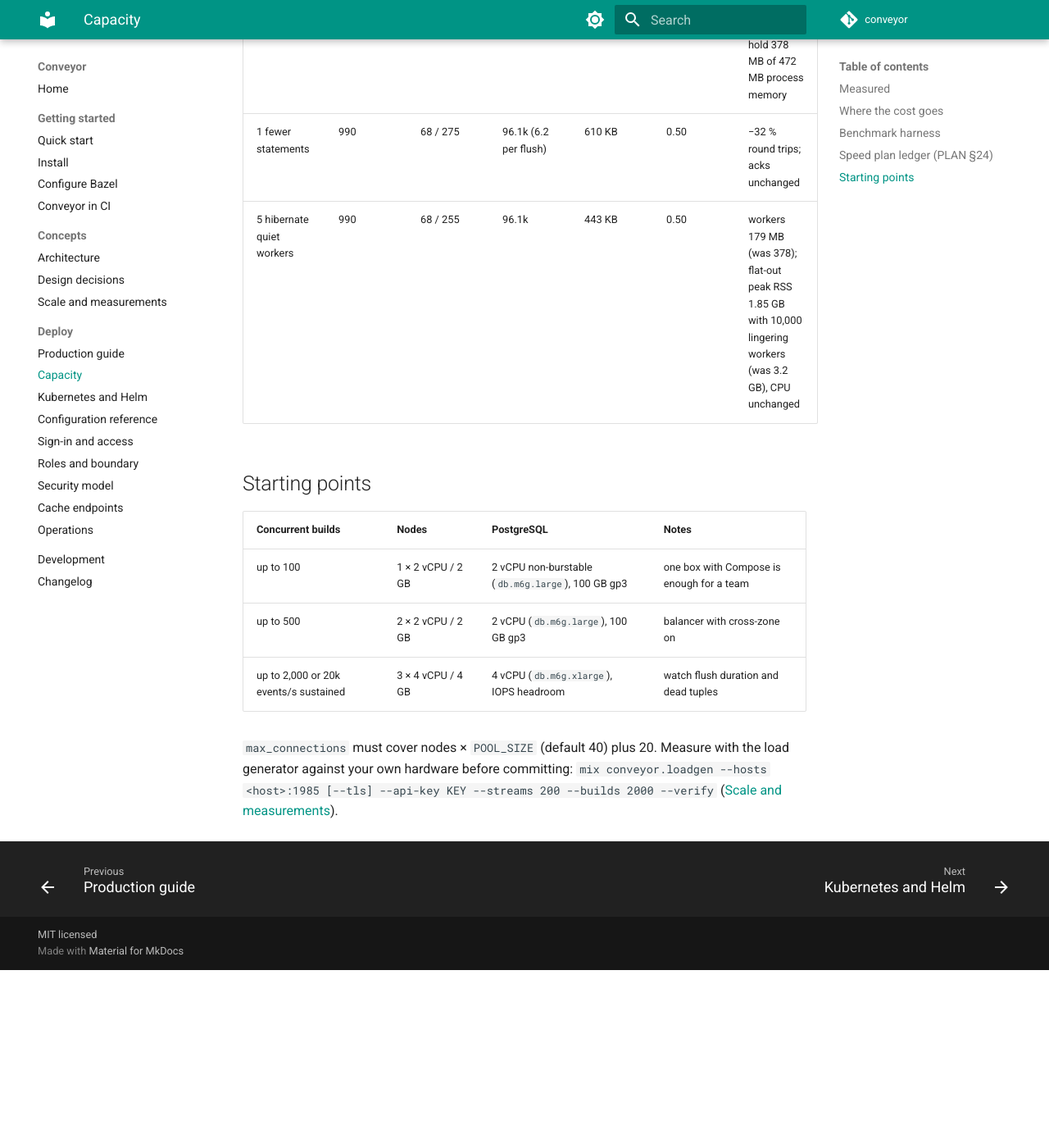
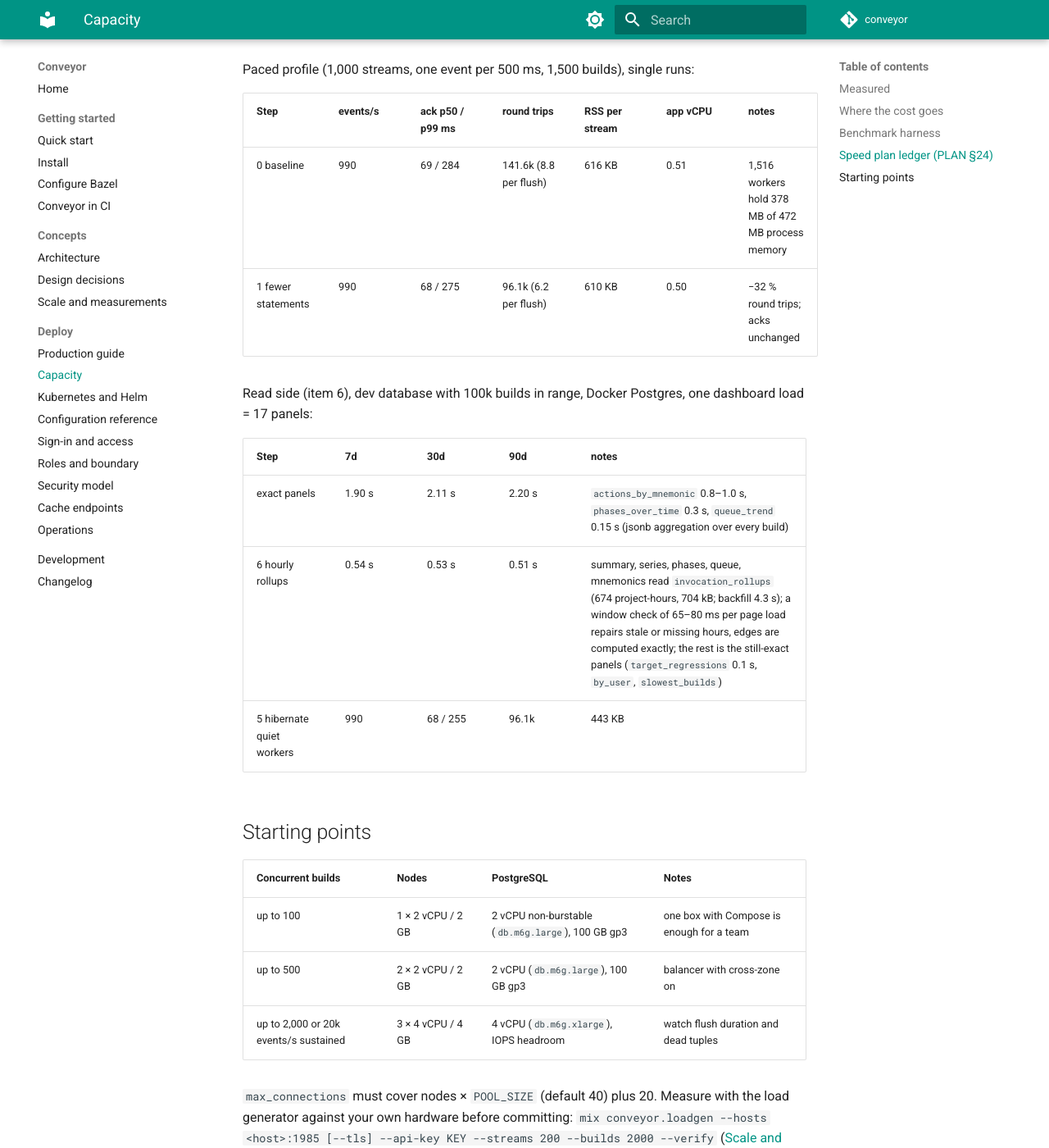
Before and after one commit to erneestoc/conveyor, an MkDocs documentation site: the page built from docs/capacity.md, in a window 1280 px wide and 1400 px high, scrolled down 4569 px. Shown: the whole window at 82% size. Built offline with MkDocs 1.6.1 and Material for MkDocs 9.7.7, drawn with Linux system fonts in a browser that asks for light colours; comment, search, counter and statistics services are not loaded; before the commit the page ends 5752 px from its top, so only the background shows below that; some of the changed text lies outside the part shown.

Commit message:
PLAN §24.6: dashboards from hourly rollups
invocation_rollups holds one row per project and hour: counts by status, cache and action
sums (over every build and over finished ones, null-preserving like the SQL sums they
replace), distinct users, a t-digest of durations (Conveyor.Metrics.Digest: exact for
unit-weight centroids in percentile_cont's convention, bounded and tail-precise when
merged), per-phase and per-mnemonic sums. Conveyor.Metrics.Rollup.compute/3 aggregates
any interval with the panels' own SQL; the job (Workers.Rollup, every 5 minutes over two
days, nightly over 90) stores full hours, and the dashboard reads a window as stored hours
plus exact computations of the partial edges and the last full hour. Hours whose row is
missing or older than their builds are rolled on read, and the LiveViews verify a window
once per page (Rollup.ensure!/1). summary, series, phases_over_time, queue_trend and
actions_by_mnemonic take this path for scopes without a free-form query; segments and
queries stay exact; retention prunes rows. rollup_test.exs asserts rolled == exact for
every scope shape on the golden data; the digest has a percentile_cont property.

Measured on the dev database (100k builds in range): a dashboard load of 17 panels went
from 2.2 s to 0.5 s; 674 project-hours backfilled in 4.3 s into 704 kB.

Co-Authored-By: Claude Fable 5.1 <noreply@anthropic.com>
Claude-Session: https://claude.ai/code/session_013T4qUDStW7F9C64ivhxJdn

```diff
--- a/docs/capacity.md
+++ b/docs/capacity.md
@@ -77,6 +77,7 @@ Flat-out profile, 200 streams × 10,000 builds (438,750 events), medians of thre
 | 1 fewer statements | 17,719 | 3,135 | 19–27k | 865 | 120 / 425 | 115k (14.0 per flush, 1,547 xact/s) | −24 % round trips, −42 % transactions, −3.5 % WAL; Postgres CPU within run noise (0.66–0.9 vCPU), planning time was the first version's hidden cost (unnamed statements planned per call, 4.2 s of 26 s) |
 | 5 hibernate quiet workers | 17,670 | 3,190 | — | 866 | 107 / 400 | 115k | peak RSS 3.2 GB → 1.85 GB with 10,000 lingering workers; CPU unchanged |
 | 4a scrubber prefilter | 20,040 | 5,843 | 27,964 | 810 | 49 / 217 | 105k (14.2 per flush) | node 5.5 → 3.4 vCPU: `eprof` of the absorb path showed 70 % in five regex passes over every string; a byte search now skips strings no pattern can match (148 → 36 µs per event in isolation); throughput is now generator-bound |
+| 6 dashboards from rollups | — | — | — | — | — | — | read side, see the table below: 2.2 s → 0.5 s per dashboard load with 100k builds in range |
 | 3 BEP zstd dictionary | 19,726 | 5,806 | 23,589 | 731 | 47 / 213 | 107k | storage per build 33.1 → 29.7 KB (event segments 135 → 84 MB for the same 10k builds), WAL −10 %; CPU unchanged. Dictionary `priv/zstd/bep-1.dict` trained on the fixtures (`bench/train_dict.sh`); held out, a 15-event segment compresses 8.5× instead of 4.1×. Postgres exec time spreads 45–80k events per exec-second between runs depending on whether a checkpoint lands mid-run |
 
 Paced profile (1,000 streams, one event per 500 ms, 1,500 builds), single runs:
@@ -85,6 +86,14 @@ Paced profile (1,000 streams, one event per 500 ms, 1,500 builds), single runs:
 |---|---|---|---|---|---|---|
 | 0 baseline | 990 | 69 / 284 | 141.6k (8.8 per flush) | 616 KB | 0.51 | 1,516 workers hold 378 MB of 472 MB process memory |
 | 1 fewer statements | 990 | 68 / 275 | 96.1k (6.2 per flush) | 610 KB | 0.50 | −32 % round trips; acks unchanged |
+
+Read side (item 6), dev database with 100k builds in range, Docker Postgres, one dashboard
+load = 17 panels:
+
+| Step | 7d | 30d | 90d | notes |
+|---|---|---|---|---|
+| exact panels | 1.90 s | 2.11 s | 2.20 s | `actions_by_mnemonic` 0.8–1.0 s, `phases_over_time` 0.3 s, `queue_trend` 0.15 s (jsonb aggregation over every build) |
+| 6 hourly rollups | 0.54 s | 0.53 s | 0.51 s | summary, series, phases, queue, mnemonics read `invocation_rollups` (674 project-hours, 704 kB; backfill 4.3 s); a window check of 65–80 ms per page load repairs stale or missing hours, edges are computed exactly; the rest is the still-exact panels (`target_regressions` 0.1 s, `by_user`, `slowest_builds`) |
 | 5 hibernate quiet workers | 990 | 68 / 255 | 96.1k | 443 KB | 0.50 | workers 179 MB (was 378); flat-out peak RSS 1.85 GB with 10,000 lingering workers (was 3.2 GB), CPU unchanged |
 
 ## Starting points
```
Also changed, not shown: HANDOFF.md (+2 -2 lines), PLAN.md (+10 -2 lines), 12 other files.
